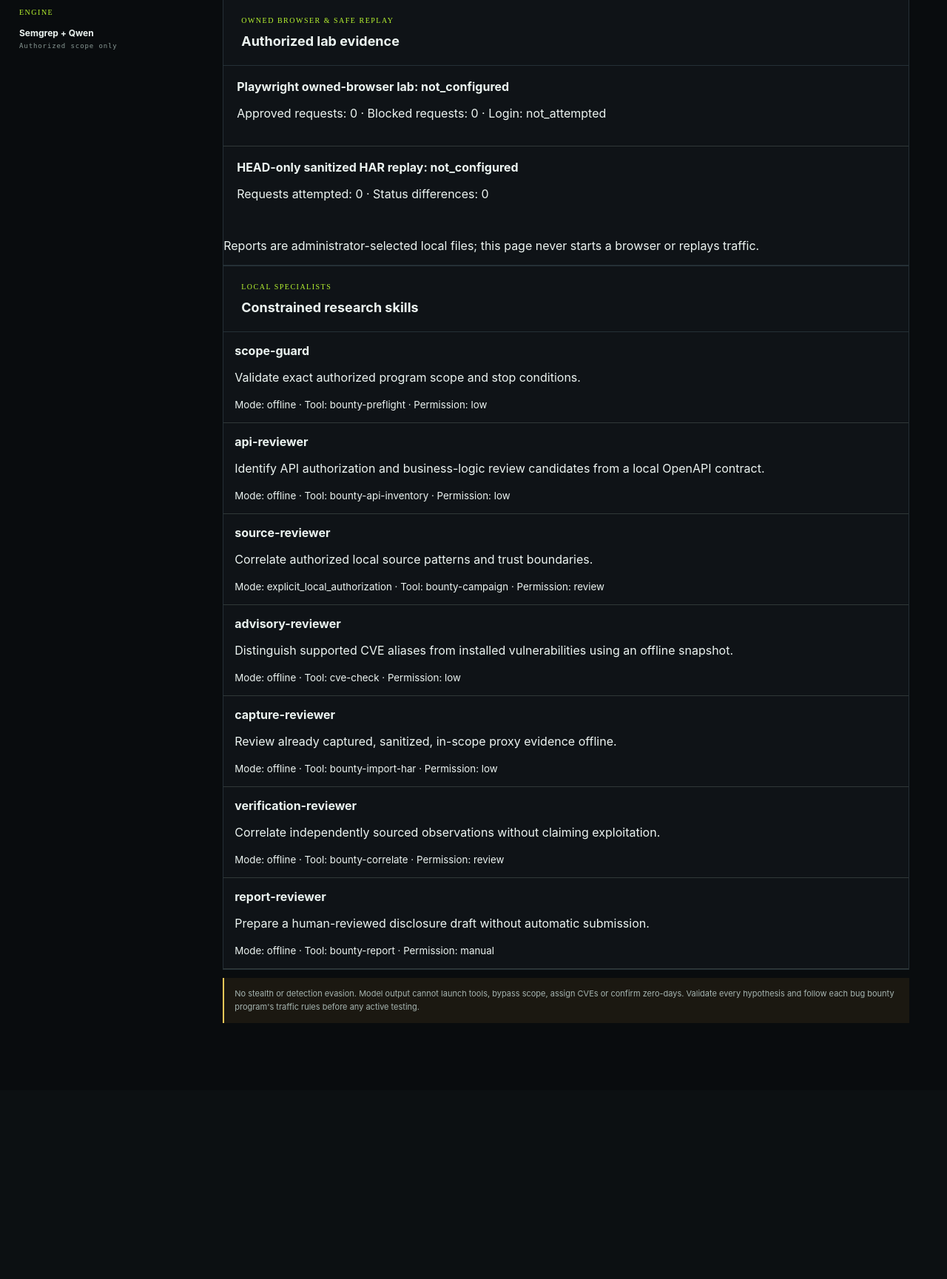
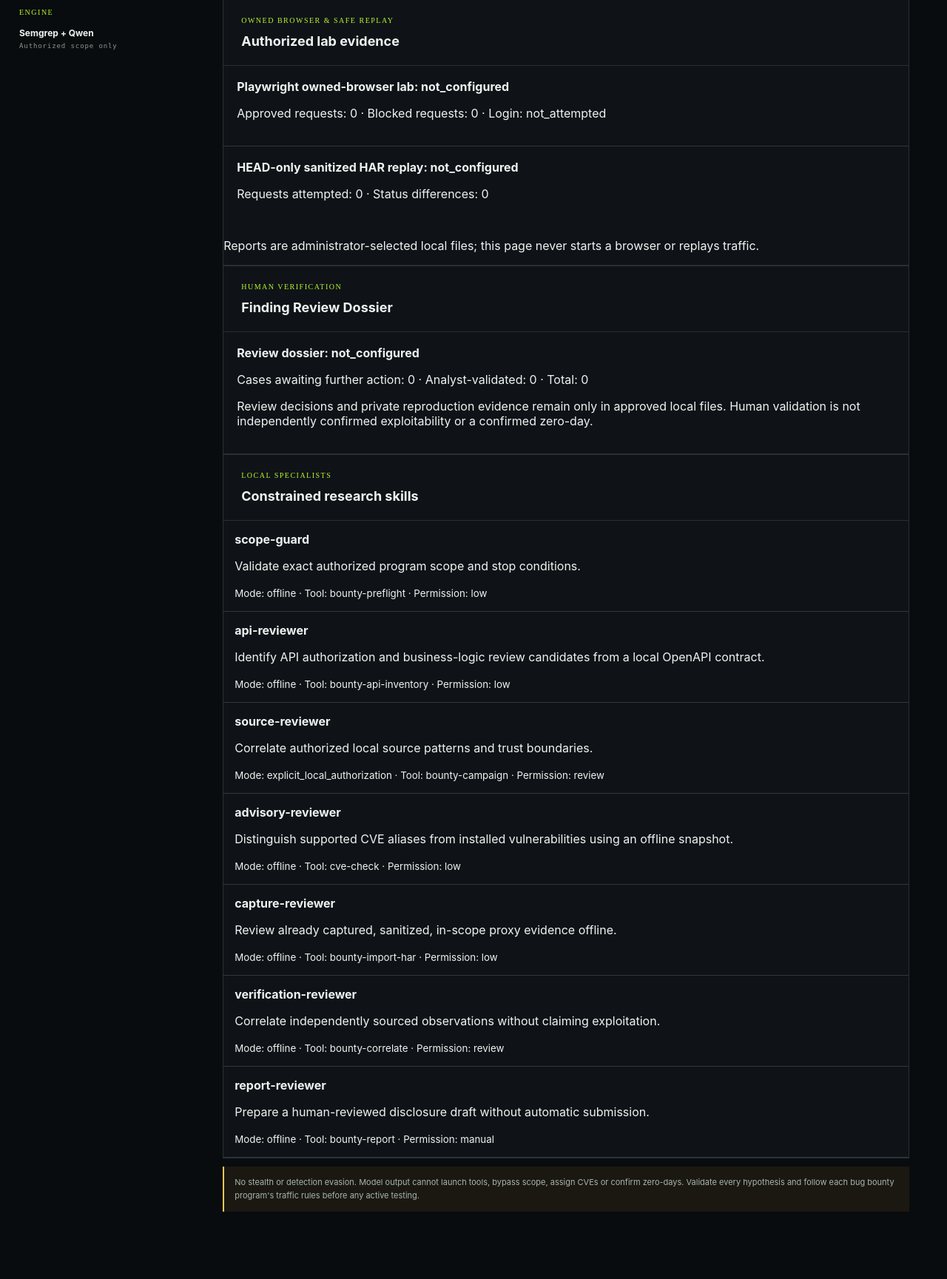
Before and after one commit to ManeaAl-Shabrain/HunterQA-AI, a Flask app: page /agent-lab in a window 1280 px wide. Shown: the part 871-2600 px from the top of the page at 74% size. Before the commit the page ends 2254 px from the top, so only its background shows below. Run offline with Flask 3, Linux system fonts and the light colour scheme.

Commit message:
Add human review dossier status cards without exposing private evidence or analyst text

```diff
--- a/hunterqa/templates/agent_lab.html
+++ b/hunterqa/templates/agent_lab.html
@@ -36,6 +36,14 @@
 </article>
 <p>Reports are administrator-selected local files; this page never starts a browser or replays traffic.</p>
 </section>
+<section class="panel"><div class="panel-head"><div><p class="eyebrow">HUMAN VERIFICATION</p>
+<h2>Finding Review Dossier</h2></div></div>
+<article style="padding:18px">
+<strong>Review dossier: {{ review.status }}</strong>
+<p>Cases awaiting further action: {{ review.unvalidated }} · Analyst-validated: {{ review.analyst_validated }} · Total: {{ review.total }}</p>
+<p>Review decisions and private reproduction evidence remain only in approved local files. Human validation is not independently confirmed exploitability or a confirmed zero-day.</p>
+</article>
+</section>
 <section class="panel"><div class="panel-head"><div><p class="eyebrow">LOCAL SPECIALISTS</p>
 <h2>Constrained research skills</h2></div></div>
 {% for skill in skills %}
```
